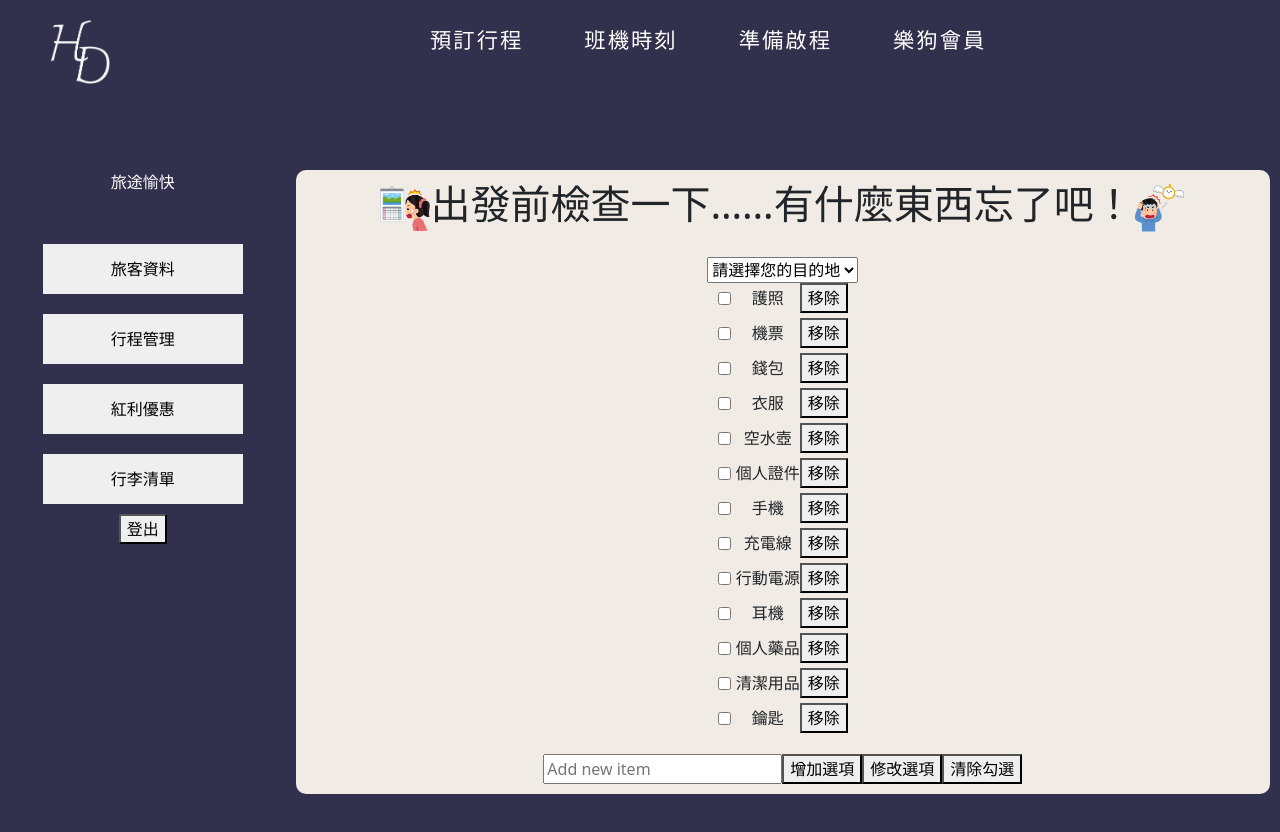
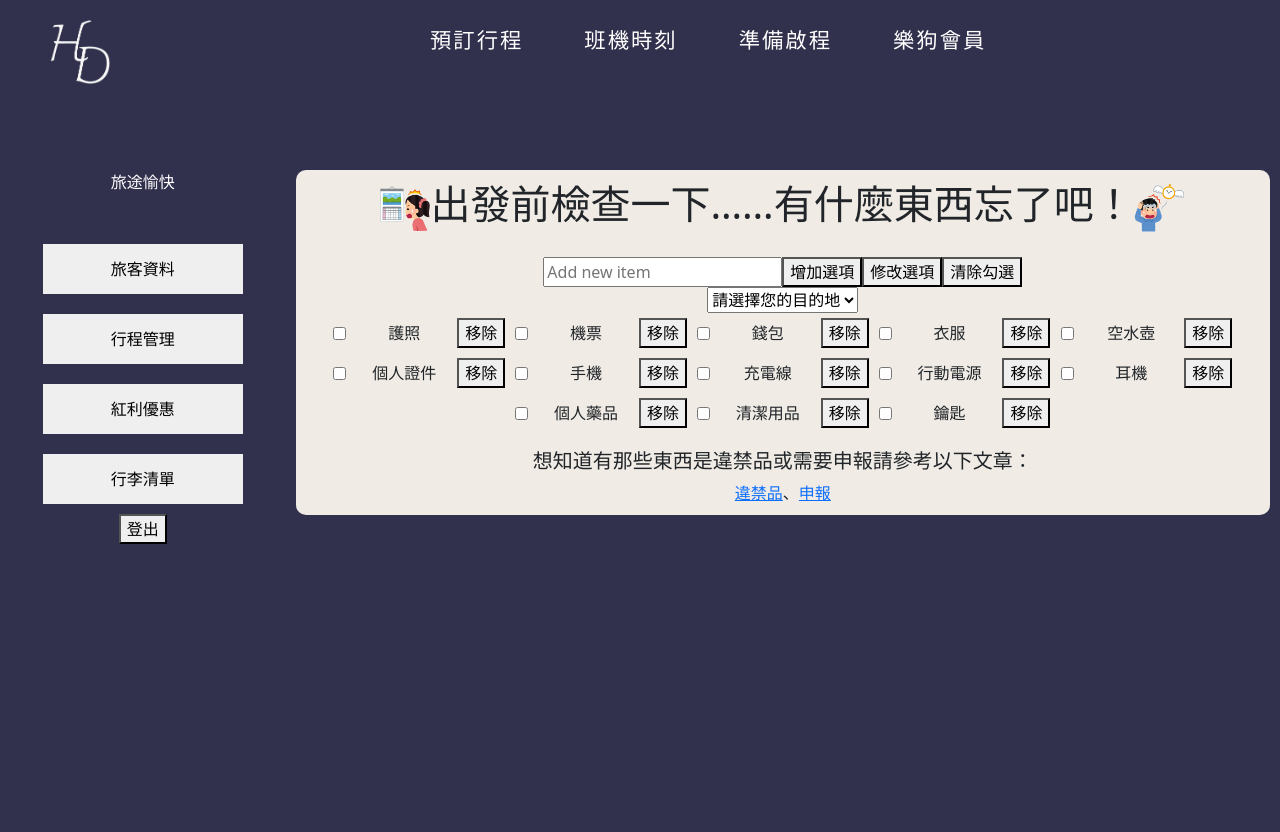
Before and after one commit to xiaxia0321/TWNO1AIR, a Vue app: page /User in a window 1280 px wide. Both pictures are taken after a click on the button "行李清單". Shown: the top 832 px of the page. Built offline with nearby package versions, Linux system fonts and the light colour scheme.

Commit message:
行李清單列表調整完畢

```diff
--- a/src/views/User.vue
+++ b/src/views/User.vue
@@ -283,7 +283,8 @@ export default {
             editedItemValue: "",
             editMode: false,
             selectedCity: "",
-            suggestedItems: []
+            suggestedItems: [],
+            sensitiveWords: ["刀", "knife", "槍", "gun", "rifle", "火", "lighter", "酒", "棒", "桿", "棍", "架", "彈", "油", "殺", "毒", "酸", "鹼", "炸", "肉", "果", "魚", "蛋", "盜"],
         }
     },
     props: {
@@ -353,6 +354,18 @@ export default {
         //清單
         addItem() {
             if (this.newItem.trim() !== "") {
+                // 檢查是否包含敏感詞
+                if (this.sensitiveWords.some(word => this.newItem.includes(word))) {
+                    // 如果包含敏感詞，顯示提醒
+                    const confirmed = window.confirm("請注意，此物品包含敏感詞。確定要加入清單嗎？");
+                    if (!confirmed) {
+                        // 如果使用者取消，清空輸入
+                        this.newItem = "";
+                        return;
+                    }
+                }
+
+                // 如果不包含敏感詞，加入清單
                 this.checklist.push(this.newItem);
                 this.checkedItems.push(false);
                 this.newItem = "";
@@ -410,7 +423,7 @@ export default {
             // 将建议物品添加到清单
             this.checklist.push(item);
             this.checkedItems.push(false);
-        }
+        },
     },
 }
 </script>
@@ -534,7 +547,10 @@ export default {
                 <h1><img src="./圖片/calender_aseru_woman.png" class="forget">出發前檢查一下……有什麼東西忘了吧！<img
                         src="./圖片/jikan_tobu_man.png" class="forget"></h1><br>
 
-
+                <input v-model="newItem" placeholder="Add new item">
+                <button @click="addItem">增加選項</button>
+                <button @click="toggleEditMode">修改選項</button>
+                <button @click="clearChecked">清除勾選</button><br>
                 <select v-model="selectedCity" @change="updateSuggestedItems">
                     <option value="">請選擇您的目的地</option>
                     <option value="San Francisco">舊金山</option>
@@ -566,11 +582,28 @@ export default {
                         <input type="text" v-model="checklist[index]" v-show="editMode">
                         <button @click="removeItem(index)">移除</button>
                     </li>
-                </ul><br>
-                <input v-model="newItem" placeholder="Add new item">
-                <button @click="addItem">增加選項</button>
-                <button @click="toggleEditMode">修改選項</button>
-                <button @click="clearChecked">清除勾選</button>
+                </ul>
+
+                <h5>想知道有那些東西是違禁品或需要申報請參考以下文章：</h5>
+                <a href="https://www.callcarbar.com.tw/10290/departure_0218"  target="_blank">違禁品</a>、<a href="https://www.edh.tw/lohas/article/31229"  target="_blank">申報</a>
+
+                <!-- <ul>
+                    <li v-for="(item, index) in checklist" :key="index" :class="{ 'edit-mode': editMode }">
+                        <input type="checkbox" v-model="isChecked[index]" v-show="!editMode">
+                        <span v-show="!editMode">{{ item }}</span>
+                        <input type="text" v-model="checklist[index]" v-show="editMode">
+                        <button @click="removeItem(index)">移除</button>
+                    </li>
+                </ul> -->
+
+                <!-- <div>
+                    <h2>已完成事項：</h2>
+                    <ul>
+                        <li v-for="(isChecked, index) in checkedItems" :key="index" v-if="isChecked">
+                            {{ checklist[index] }}
+                        </li>
+                    </ul>
+                </div> -->
             </div>
         </div>
     </div>
@@ -745,14 +778,18 @@ tr {
 ul {
     list-style: none;
     padding: 0;
-    display: inline-block;
+    //display: inline-block;
+    display: flex;
+    flex-wrap: wrap;
+    justify-content: center;
 }
 
 li {
     display: flex;
     align-items: center;
-    margin-bottom: 5px;
+    margin: 5px;
     justify-content: space-between;
+    flex-basis: 18%;
 }
 
 input[type="checkbox"] {
@@ -773,4 +810,8 @@ input[type="checkbox"] {
         border-right: 5px;
     }
 }
+
+.Contraband {
+    width: 1080px;
+}
 </style>
```
